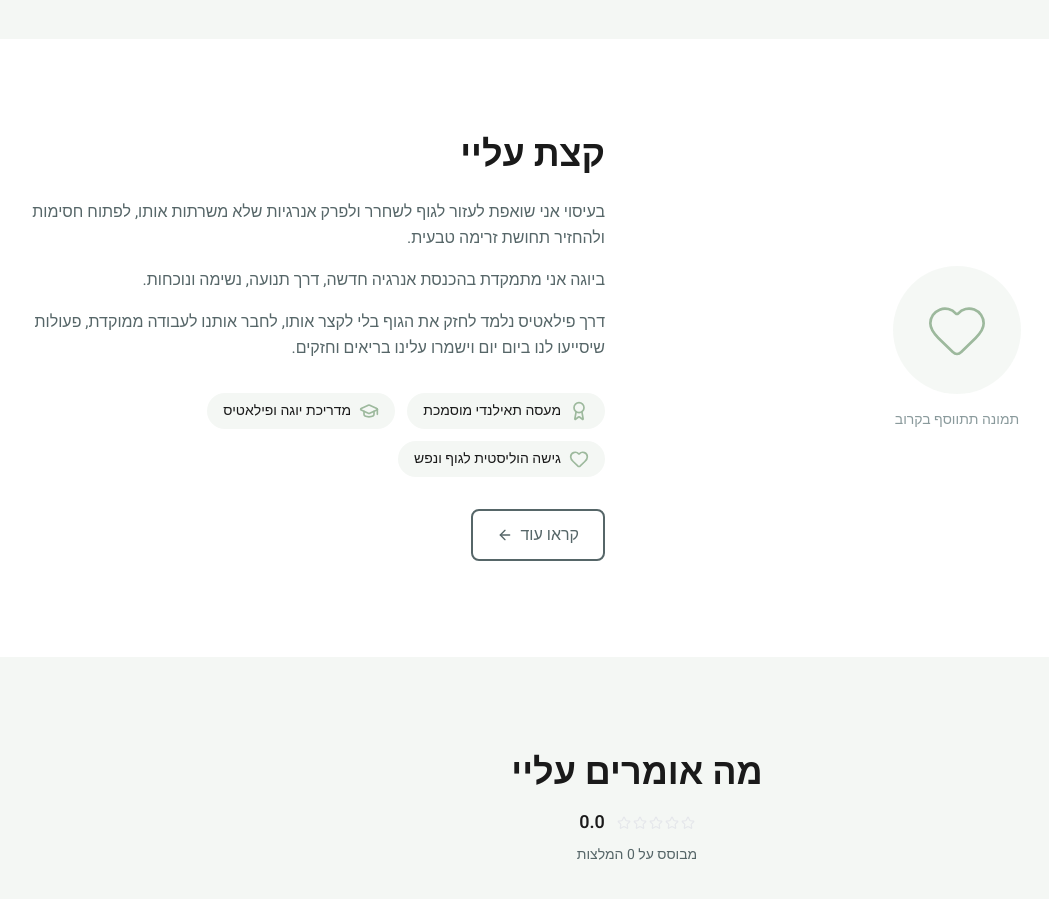
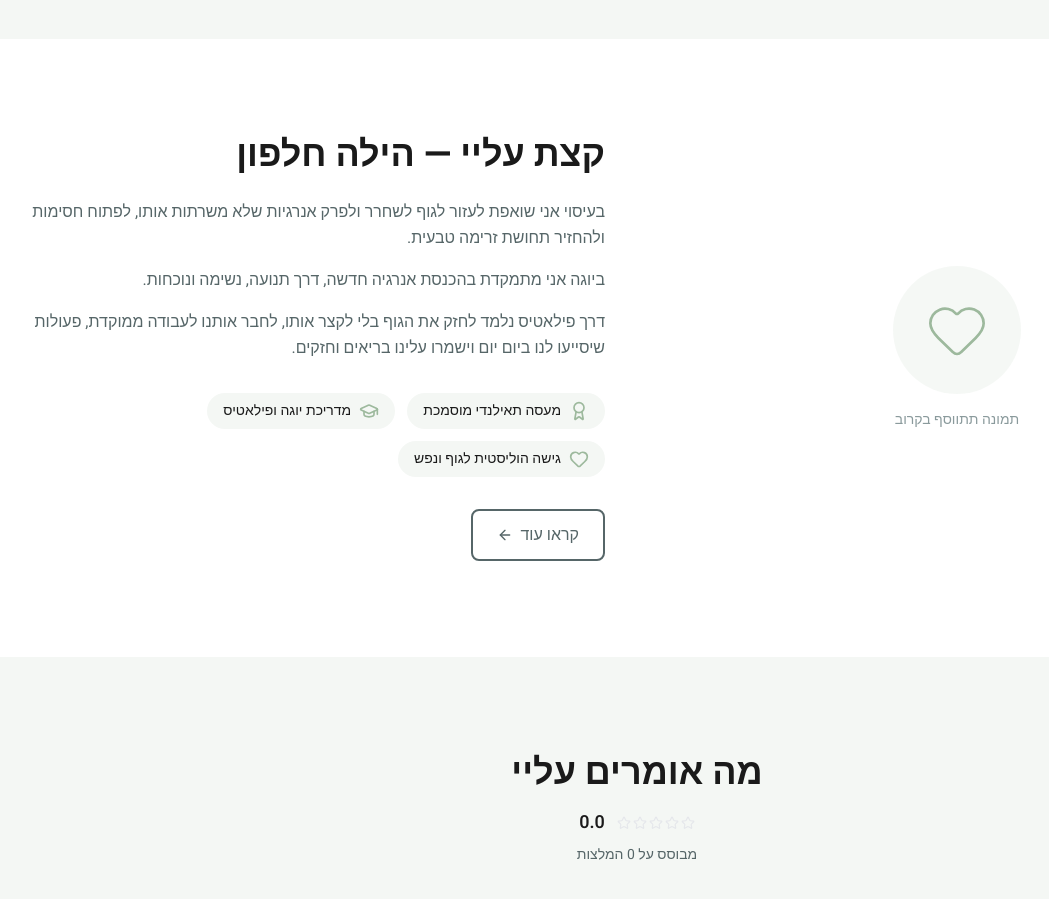
Before and after one commit to hilahalfo1-jpg/Halo_yoga, a Next.js app: page / in a window 1280 px wide. Shown: the part 1640-2539 px from the top of the page, without its empty margins (3-1052 px from the left). Built offline with nearby package versions, Linux system fonts and the light colour scheme; no server answers; the database is empty; a web font is replaced by a local one.

Commit message:
fix: add הילה חלפון to about preview title on homepage
Co-Authored-By: Claude Opus 4.6 (1M context) <noreply@anthropic.com>

```diff
--- a/src/components/home/AboutPreview.tsx
+++ b/src/components/home/AboutPreview.tsx
@@ -84,7 +84,7 @@ export default function AboutPreview() {
           className="order-1 lg:order-2"
         >
           <h2 className="text-3xl md:text-4xl font-bold text-text mb-6">
-            {t("about", "title", "קצת עליי")}
+            {t("about", "title", "קצת עליי — הילה חלפון")}
           </h2>
 
           <div className="space-y-4 text-text-secondary leading-relaxed mb-8">
```
